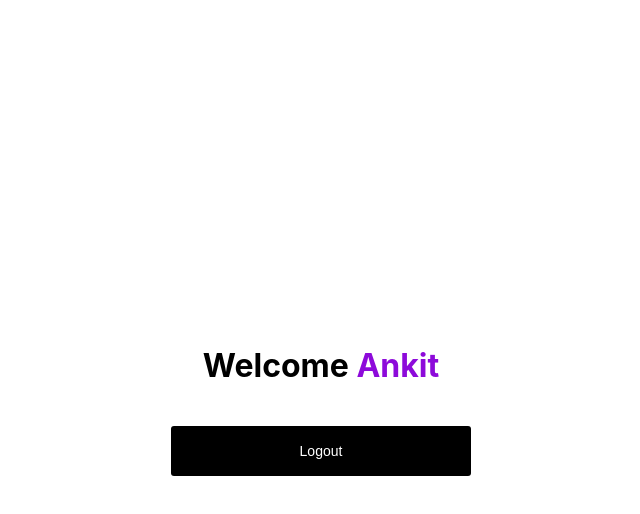
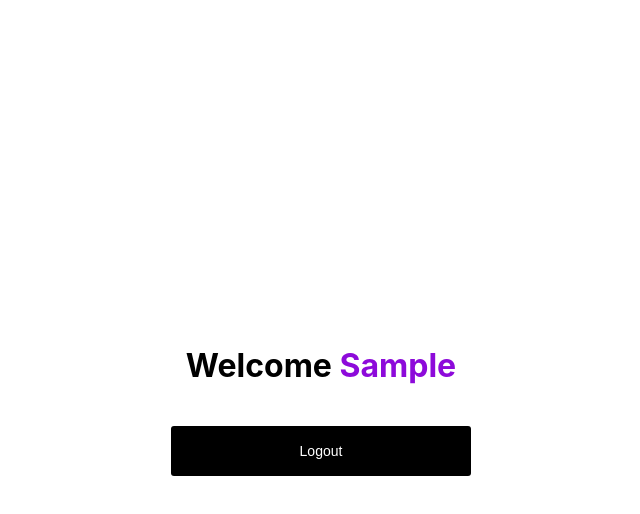
Before and after one commit to ankitt01/Login-system, a React (Create React App) app: page / in a window 1280 px wide. Both pictures are taken after typing "Sample", "name@example.com", "Sample123" into the empty fields and a click on the button "Submit". Shown: the top 514 px of the page, without its empty margins (319-959 px from the left). Built offline with nearby package versions, Linux system fonts and the light colour scheme.

Commit message:
getting the name from state

```diff
--- a/src/components/Logout.jsx
+++ b/src/components/Logout.jsx
@@ -1,9 +1,11 @@
 import React from 'react'
-import { useDispatch } from 'react-redux'
-import {logout} from '../features/userSlice'
+import { useDispatch, useSelector } from 'react-redux'
+import {logout, selectUser} from '../features/userSlice'
 import './Login.css'
 
 function Logout() {
+    const user = useSelector(selectUser)
+
     const dispatch = useDispatch(logout())
 
     const handleLogout = (e) => {
@@ -12,7 +14,7 @@ function Logout() {
     }
     return (
         <div className="logout">
-            <h1>Welcome <span className="user__name">Ankit</span></h1>
+            <h1>Welcome <span className="user__name">{user.name}</span></h1>
             <button className="logout__button" onClick={(e) => handleLogout(e)}>Logout</button>
         </div>
     )
```
